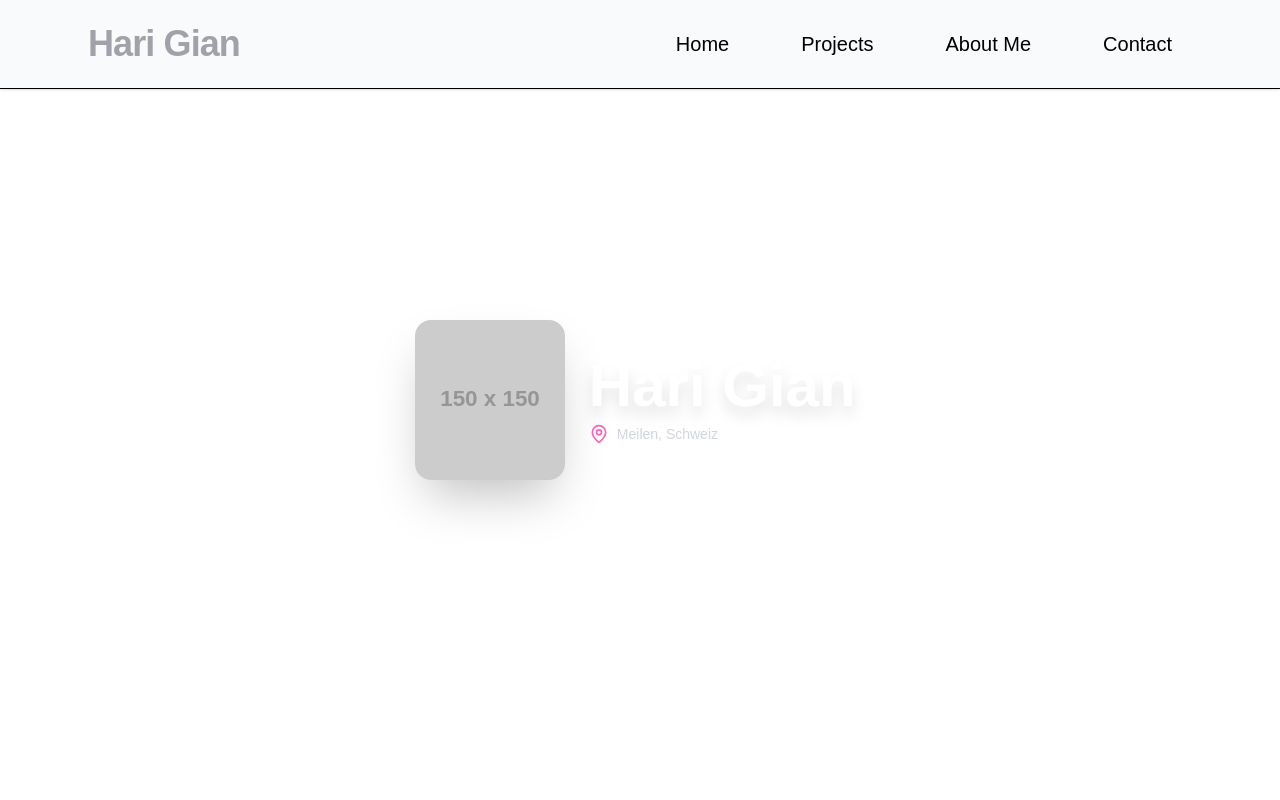
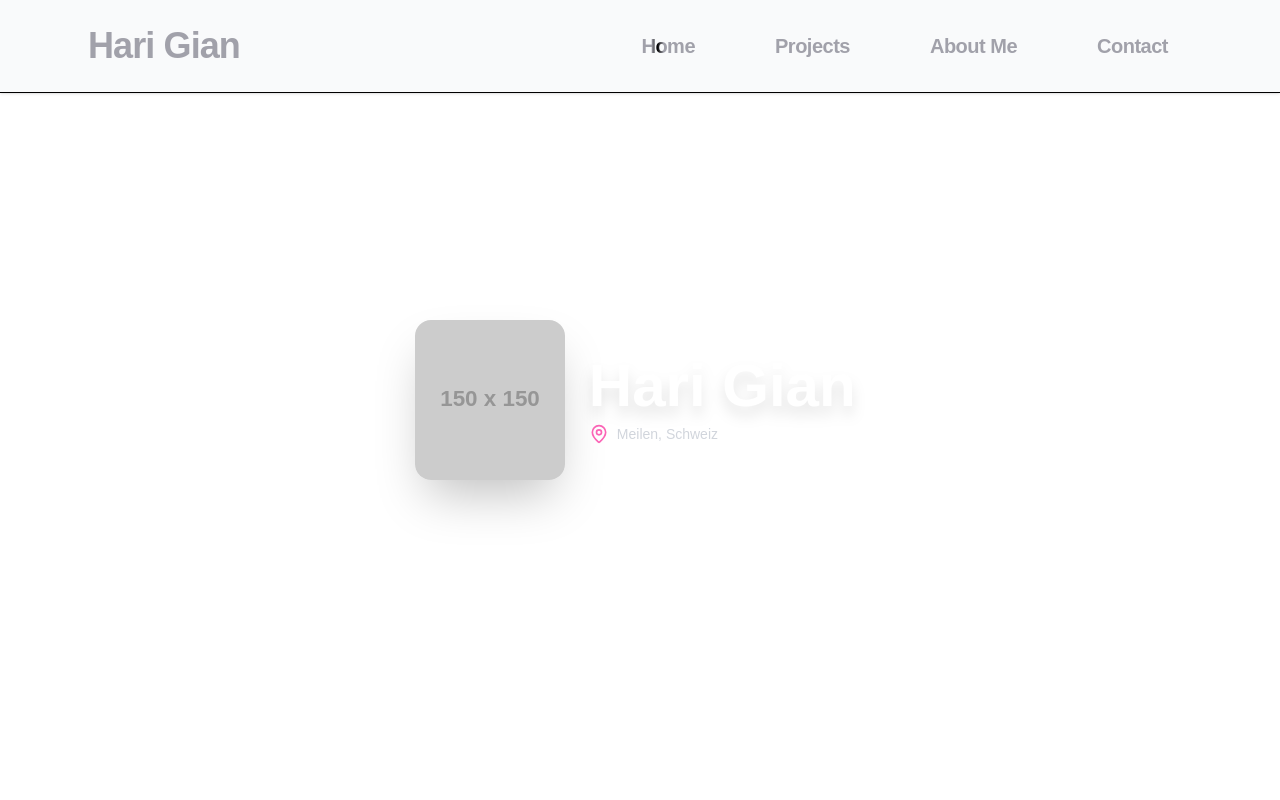
Before and after one commit to Hari-Gian/PortfolioWebseite, a Next.js app: page / in a window 1280 px wide. Shown: the top 800 px of the page. Built offline with nearby package versions, Linux system fonts and the light colour scheme.

Commit message:
button überarbeitet

```diff
--- a/components/header.tsx
+++ b/components/header.tsx
@@ -38,12 +38,14 @@ function TextShimmer({
               'font-bold text-4xl hover:scale-105 transition-transform duration-300 tracking-tight',
               className
           )}
-      initial={{ backgroundPosition: '100% center' }}
-      animate={{ backgroundPosition: '0% center' }}
+          initial={{ backgroundPosition: '100% center', opacity: 0, scale: 0.95 }}
+          animate={{ backgroundPosition: '0% center', opacity: 1, scale: 1 }}
           transition={{
               repeat: Infinity,
               duration,
               ease: 'linear',
+              opacity: { duration: 0.5 },
+              scale: { duration: 0.5 }
           }}
           style={{
             // @ts-ignore - Custom CSS variable
@@ -66,13 +68,9 @@ const Navbar = () => {
     opacity: 0,
   });
 
-  // Shared animation duration and timing for synchronization
-  const shimmerDuration = 3;
-  const shimmerSpread = 1.5;
-
   useEffect(() => {
     const changeColor = () => {
-      if (window.scrollY >= 10) { // Very small threshold for immediate effect
+      if (window.scrollY >= 10) {
         setTextColor('#1a365d');
         setIsScrolled(true);
       } else {
@@ -102,7 +100,6 @@ const Navbar = () => {
             ref={ref}
             onMouseEnter={() => {
               if (!ref.current) return;
-
               const { width } = ref.current.getBoundingClientRect();
               setPosition({
                 width,
@@ -134,12 +131,12 @@ const Navbar = () => {
     );
   };
 
-  // Navigation links
+  // Navigation links with custom shimmer per item
   const navItems = [
-    { label: "Home", href: "#home" },
-    { label: "Projects", href: "#projects" },
-    { label: "About Me", href: "#aboutme" },
-    { label: "Contact", href: "#contact" },
+    { label: "Home", href: "#home", duration: 2, spread: 1.5 },
+    { label: "Projects", href: "#projects", duration: 3, spread: 2 },
+    { label: "About Me", href: "#aboutme", duration: 2.5, spread: 1.8 },
+    { label: "Contact", href: "#contact", duration: 3.2, spread: 2.2 },
   ];
 
   return (
@@ -148,7 +145,7 @@ const Navbar = () => {
           {/* Logo */}
           {!isScrolled && (
               <Link href="/">
-            <TextShimmer duration={shimmerDuration} spread={shimmerSpread}>
+                <TextShimmer duration={3} spread={1.5}>
                   Hari Gian
                 </TextShimmer>
               </Link>
@@ -166,7 +163,6 @@ const Navbar = () => {
           {/* Desktop Navigation */}
           <div className="hidden sm:block">
             {isScrolled ? (
-            // Compact nav for scrolled state
                 <ul
                     className="relative mx-auto flex w-fit rounded-full border-2 border-black bg-white px-4 py-2"
                     onMouseLeave={() => setPosition((pv) => ({ ...pv, opacity: 0 }))}
@@ -177,14 +173,17 @@ const Navbar = () => {
                   <Cursor position={position} />
                 </ul>
             ) : (
-            // Expanded nav for normal state
                 <ul className="flex space-x-8" style={{ color: textColor }}>
-              {navItems.map(({ label, href }) => (
+                  {navItems.map(({ label, href, duration, spread }) => (
                       <li key={label} className="px-2">
                         <Link href={href}>
-                    <span className="text-xl font-medium px-3 py-2 hover:text-purple-500 transition-colors">
+                          <TextShimmer
+                              duration={duration}
+                              spread={spread}
+                              className="text-xl px-4 py-2 rounded-md hover:text-blue-700 hover:bg-blue-300 transition-all duration-300 ease-in-out"
+                          >
                             {label}
-                    </span>
+                          </TextShimmer>
                         </Link>
                       </li>
                   ))}
@@ -194,16 +193,18 @@ const Navbar = () => {
         </div>
 
         {/* Mobile Menu */}
-      <div className={`sm:hidden fixed inset-0 bg-gray-50/95 backdrop-blur-sm flex items-center justify-center transition-all duration-300 ${
-        nav ? "opacity-100 z-10" : "opacity-0 -z-10"
-      }`}>
+        <div className={`sm:hidden fixed inset-0 bg-gray-50/95 backdrop-blur-sm flex items-center justify-center transition-all duration-300 ${nav ? "opacity-100 z-10" : "opacity-0 -z-10"}`}>
           <ul className="text-center space-y-12">
-          {navItems.map(({ label, href }) => (
+            {navItems.map(({ label, href, duration, spread }) => (
                 <li key={label} onClick={handleNav} className="hover:text-purple-500 transition-colors py-3">
                   <Link href={href}>
-                <span className="text-5xl font-medium">
+                    <TextShimmer
+                        duration={duration}
+                        spread={spread}
+                        className="text-5xl font-medium"
+                    >
                       {label}
-                </span>
+                    </TextShimmer>
                   </Link>
                 </li>
             ))}
```
Lines whose indentation alone changed are shown as unchanged.
